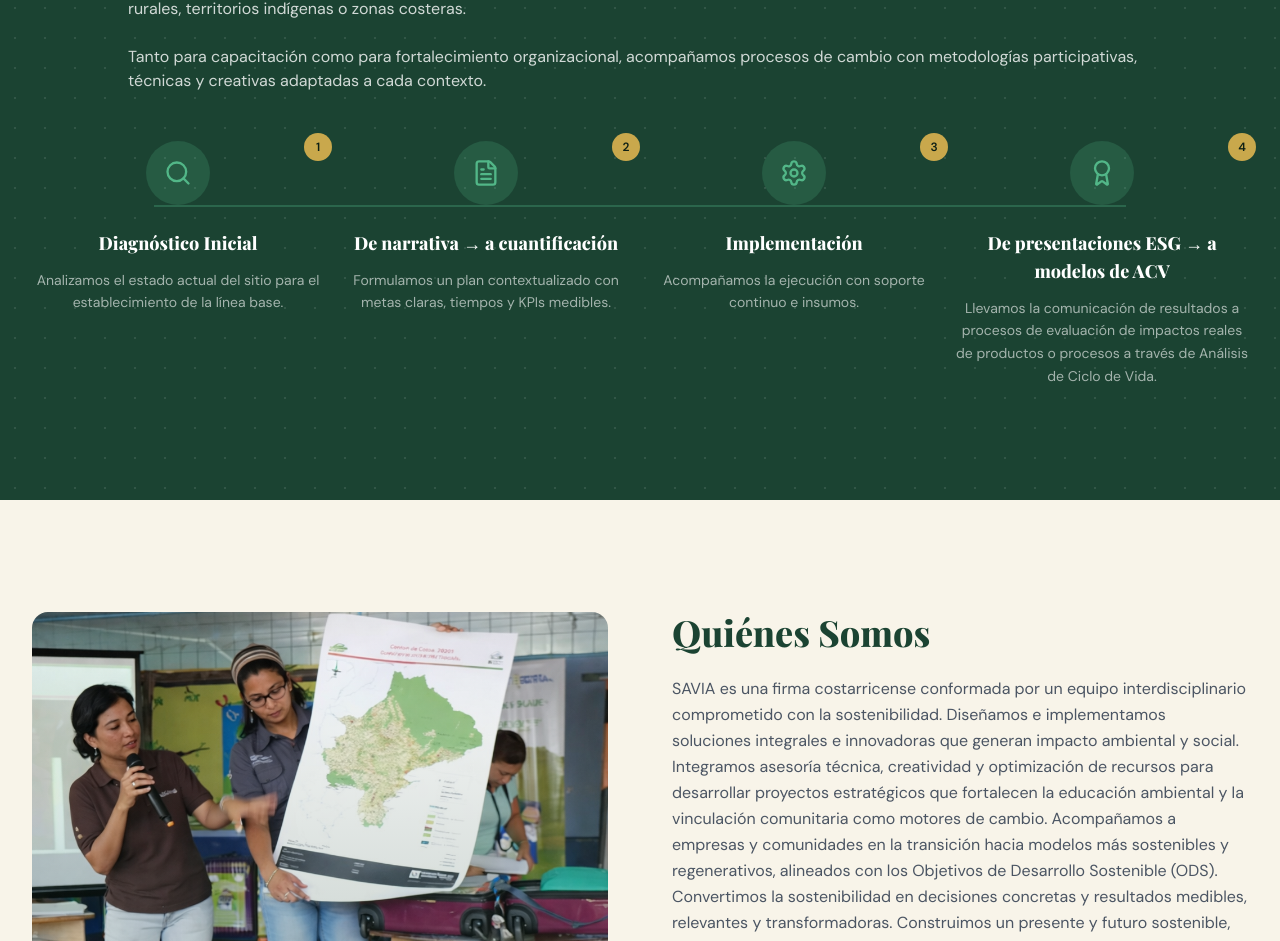
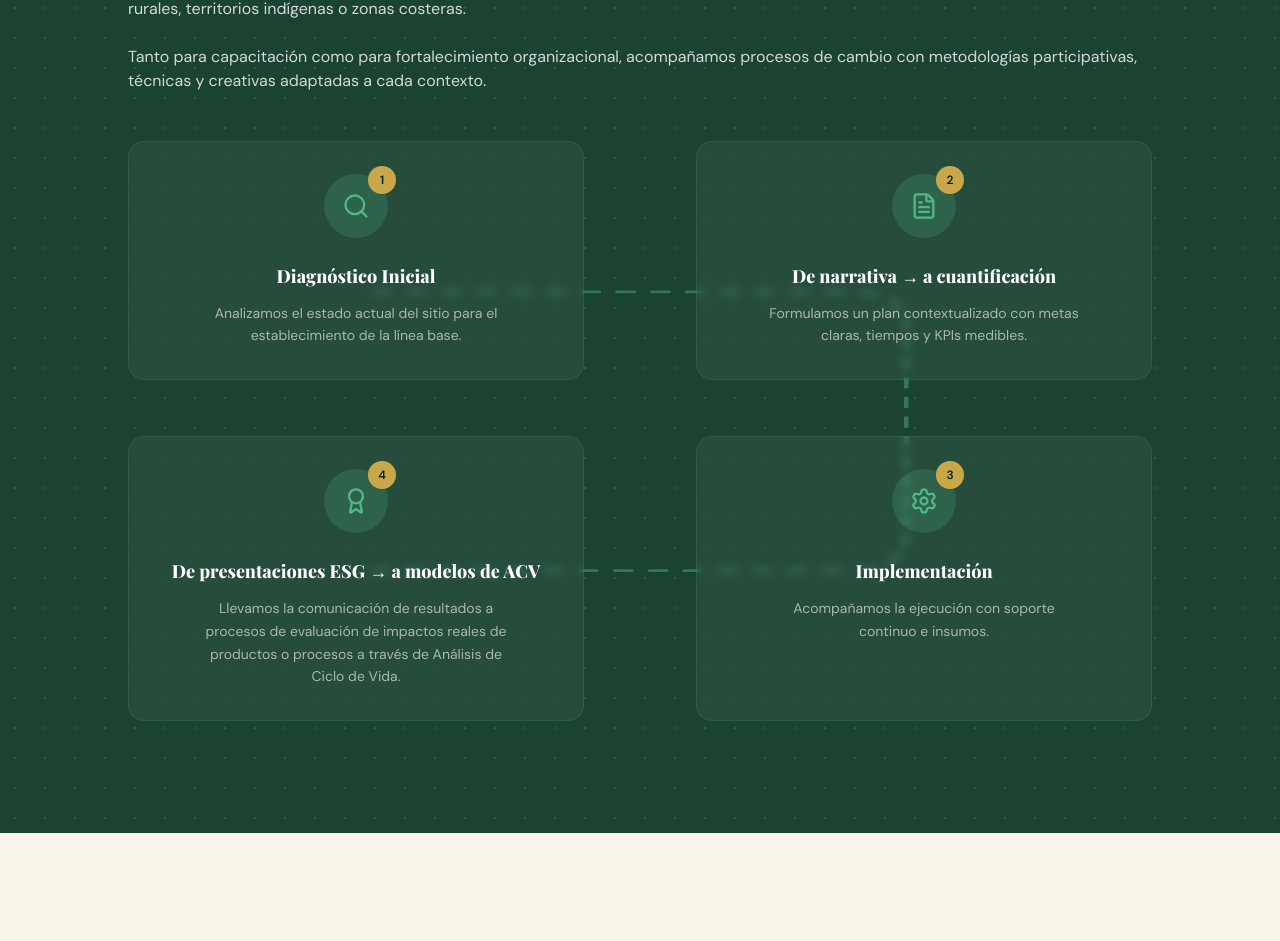
Before and after one commit to tomasSStropper/savia-page, a React (Create React App) app in the folder savia-website/: page / in a window 1280 px wide. Shown: the part 2380-3321 px from the top of the page. Built offline with nearby package versions, Linux system fonts and the light colour scheme; a web font is replaced by a local one.

Commit message:
feat: rediseno serpenteado de fases del proceso

```diff
--- a/savia-website/src/components/sections/ProcessSection.jsx
+++ b/savia-website/src/components/sections/ProcessSection.jsx
@@ -66,38 +66,60 @@ const ProcessSection = ({ id }) => {
           </p>
         </motion.div>
 
-        <div className="relative">
-          {/* Connection line - desktop */}
-          <div className="hidden md:block absolute top-16 left-[10%] right-[10%] h-0.5 bg-accent/30" />
+        {/* Serpentine / snake layout: row 1 -> 1,2 ; row 2 -> 4,3 (right to left) */}
+        <div className="relative max-w-5xl mx-auto">
+          {/* S-curve connector that guides the reading 1 -> 2 -> 3 -> 4 (desktop only) */}
+          <svg
+            className="hidden md:block absolute inset-0 w-full h-full pointer-events-none z-0"
+            viewBox="0 0 100 100"
+            preserveAspectRatio="none"
+            aria-hidden="true"
+          >
+            <path
+              d="M 24 26 H 71 Q 76 26 76 33 V 67 Q 76 74 71 74 H 24"
+              fill="none"
+              stroke="#52B788"
+              strokeWidth="0.45"
+              strokeDasharray="1.6 1.8"
+              strokeOpacity="0.45"
+              strokeLinecap="round"
+            />
+          </svg>
 
-          <div className="grid grid-cols-1 md:grid-cols-4 gap-8 md:gap-4">
-            {steps.map((step, i) => (
+          <div className="grid grid-cols-1 md:grid-cols-2 gap-8 md:gap-x-28 md:gap-y-14 relative z-10">
+            {steps.map((step, i) => {
+              // Snake placement: 1 top-left, 2 top-right, 3 bottom-right, 4 bottom-left
+              const placement = [
+                'md:col-start-1 md:row-start-1',
+                'md:col-start-2 md:row-start-1',
+                'md:col-start-2 md:row-start-2',
+                'md:col-start-1 md:row-start-2',
+              ][i];
+              return (
                 <motion.div
                   key={i}
                   custom={i}
                   variants={stepVariants}
                   initial="hidden"
                   animate={inView ? 'visible' : 'hidden'}
-                className="text-center relative"
+                  className={`relative ${placement}`}
                 >
-                {/* Dot on line */}
-                <div className="relative mx-auto mb-6">
-                  <div className="w-16 h-16 rounded-full bg-accent/20 flex items-center justify-center mx-auto relative z-10">
+                  <div className="relative h-full rounded-2xl border border-accent/15 bg-white/5 backdrop-blur-sm p-7 md:p-8 text-center transition-all duration-300 hover:-translate-y-1 hover:border-accent/40 hover:bg-white/[0.07]">
+                    {/* Icon circle + numbered badge */}
+                    <div className="relative mx-auto mb-6 w-16 h-16">
+                      <div className="w-16 h-16 rounded-full bg-accent/20 flex items-center justify-center relative z-10">
                         <step.icon size={28} className="text-accent" />
                       </div>
-                  <span className="absolute -top-2 -right-2 w-7 h-7 rounded-full bg-gold text-dark text-xs font-bold flex items-center justify-center">
+                      <span className="absolute -top-2 -right-2 w-7 h-7 rounded-full bg-gold text-dark text-xs font-bold flex items-center justify-center z-20">
                         {i + 1}
                       </span>
                     </div>
                     <h3 className="font-display text-lg font-bold text-white mb-3">{step.title}</h3>
                     <p className="text-white/60 text-sm leading-relaxed max-w-xs mx-auto">{step.desc}</p>
-
-                {/* Vertical connection line for mobile */}
-                {i < steps.length - 1 && (
-                  <div className="md:hidden w-0.5 h-8 bg-accent/30 mx-auto mt-6" />
-                )}
+                  </div>
                 </motion.div>
-            ))}
+              );
+            })}
           </div>
         </div>
       </motion.div>
```
Lines whose indentation alone changed are shown as unchanged.
